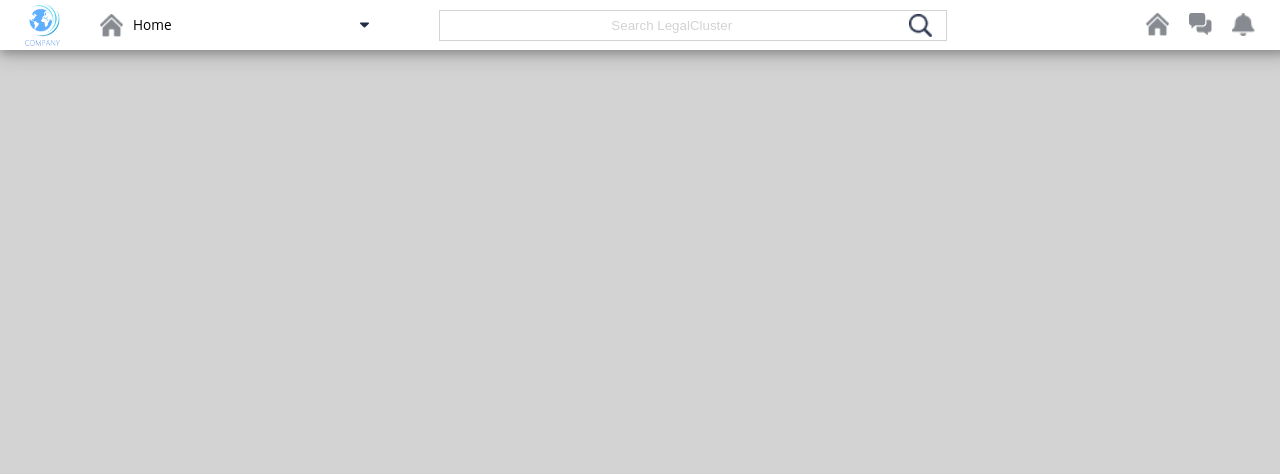
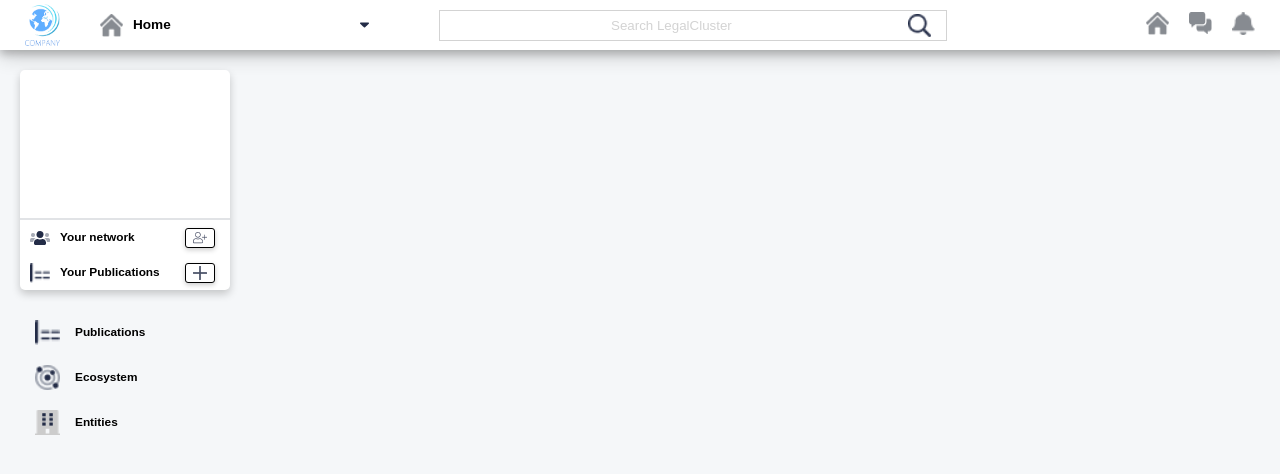
Before and after one commit to Dawidson2000/React---Frameworki, a React (Create React App) app in the folder my-app/: page / in a window 1280 px wide. Shown: the top 474 px of the page. Built offline with nearby package versions, Linux system fonts and the light colour scheme.

Commit message:
Add LeftMenu

```diff
--- /dev/null
+++ b/my-app/src/components/LeftMenu/LeftMenu.tsx
@@ -0,0 +1,118 @@
+import { FC } from 'react';
+import styled from 'styled-components';
+
+import {Colors} from '../../styledHelpers/Colors'
+import {fontSize} from '../../styledHelpers/FontSizes';
+
+const Wrapper = styled.div`
+    display: flex;
+    flex-direction: column;
+    justify-content: center;
+    font-size: ${fontSize[12]};
+`;
+
+const TopCard = styled.div`
+    width: 210px;
+    height: 220px;
+    background-color: ${Colors.white};
+    margin: 20px;
+    border-radius: 5px;
+    box-shadow: 0 4px 8px 0 rgba(0, 0, 0, 0.2);
+    display: flex;
+    align-items: flex-end;
+`;
+
+const BottonIcons = styled.div`
+    width: 100%;
+    height: 70px;
+    border-top: solid 2px #e1e3e6;
+`;
+
+const Panel = styled.div`
+    display: flex;
+    align-items: center;
+    justify-content: space-between;
+    height: 50%;
+`;
+
+const CustomIconTop = styled.img`
+    width: 20px;
+    height: 20px;
+    color: black;
+    margin: 0 10px;
+`;
+
+const CustomIconBotton = styled.img`
+    width: 25px;
+    height: 25px;
+    color: black;
+    margin: 10px 15px;
+`;
+
+const RightButton = styled.button`
+    height: 20px;
+    width: 30px;
+    margin-left: 5px;
+    margin-right: 15px;
+    background-color: ${Colors.white};
+    border: solid 1px;
+    border-radius: 3px;
+    display: flex;
+    justify-content: center;
+    align-items: center;
+    box-shadow: 0 2px 5px 0 rgba(0, 0, 0, 0.2);
+`;
+
+const InnerWrapper = styled.div`
+    display: flex;
+    align-items: center;
+`;
+
+const BottonCard = styled.div`
+    margin: 0 20px 20px 20px;
+    width: 210px;
+`;
+
+export const LeftMenu: FC = () => {
+    return(
+        <Wrapper>
+            <TopCard>
+                <BottonIcons>
+                <Panel>
+                    <InnerWrapper>
+                        <CustomIconTop src='../../media/icons/network.png' />
+                        <div>Your network</div>
+                    </InnerWrapper>
+                    <RightButton>
+                        <img src='../../media/icons/user-plus.png'/>
+                    </RightButton>
+                </Panel>
+                <Panel>
+                    <InnerWrapper>
+                        <CustomIconTop src='../../media/icons/publications.png' />
+                        <div>Your Publications</div>
+                    </InnerWrapper>
+                    <RightButton>
+                        <img src='../../media/icons/plus.png'/>
+                    </RightButton>
+                </Panel>
+                </BottonIcons>
+            </TopCard>
+
+            <BottonCard>
+                <InnerWrapper>
+                    <CustomIconBotton src='../../media/icons/publications.png' />
+                    <div>Publications</div>
+                </InnerWrapper>
+                <InnerWrapper>
+                    <CustomIconBotton src='../../media/icons/ecosystem.png' />
+                    <div>Ecosystem</div>
+                </InnerWrapper>
+                <InnerWrapper>
+                    <CustomIconBotton src='../../media/icons/entities2.png' />
+                    <div>Entities</div>
+                </InnerWrapper>
+            </BottonCard>
+        </Wrapper>
+    )
+}
--- a/my-app/src/components/MainPage/MainPage.tsx
+++ b/my-app/src/components/MainPage/MainPage.tsx
@@ -2,14 +2,15 @@ import React, {FC} from 'react';
 import styled from 'styled-components';
 
 import {TopBar} from '../TopBar/TopBar';
+import {LeftMenu} from '../LeftMenu/LeftMenu';
 
 const Wrap = styled.div`
     width: 100%;
     height: 100vh;
-    background-color: lightgrey;
-    @import url('https://fonts.googleapis.com/css2?family=Open+Sans&display=swap');
-    font-family: 'Open Sans', sans-serif;
-    font-weight: 500;
+    background-color: #f5f7f9;
+    @import url('https://fonts.googleapis.com/css2?family=Montserrat:wght@400;500&family=Poppins:wght@500&display=swap');
+    font-family: 'Montserrat', sans-serif;
+    font-weight: 600;
 `;
 
 const Content = styled.div`
@@ -23,6 +24,7 @@ const MainPage: FC = () => {
         <Wrap>
             <TopBar/>
             <Content>
+                <LeftMenu/>
             </Content>
         </Wrap>
     )
```
